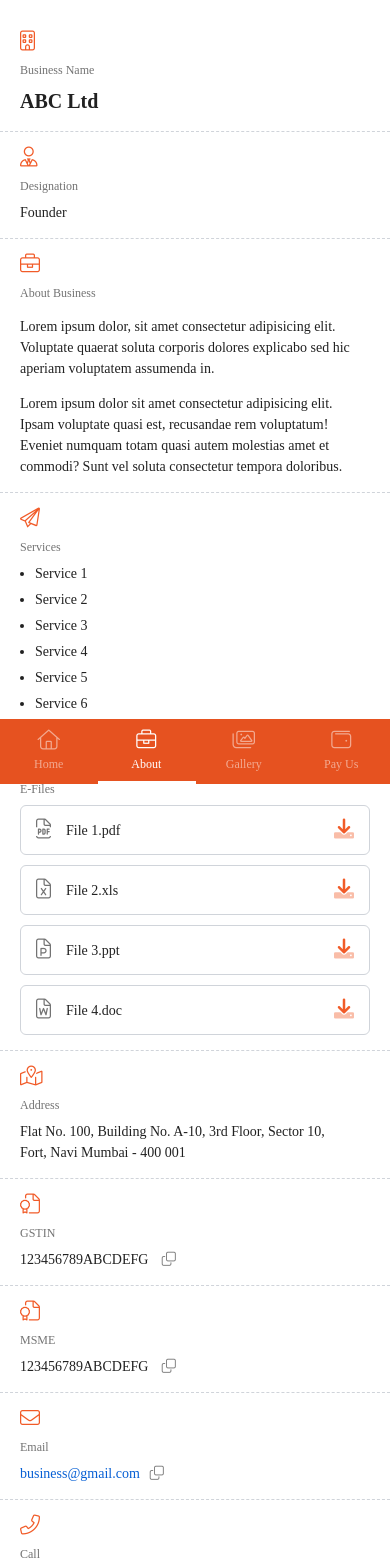
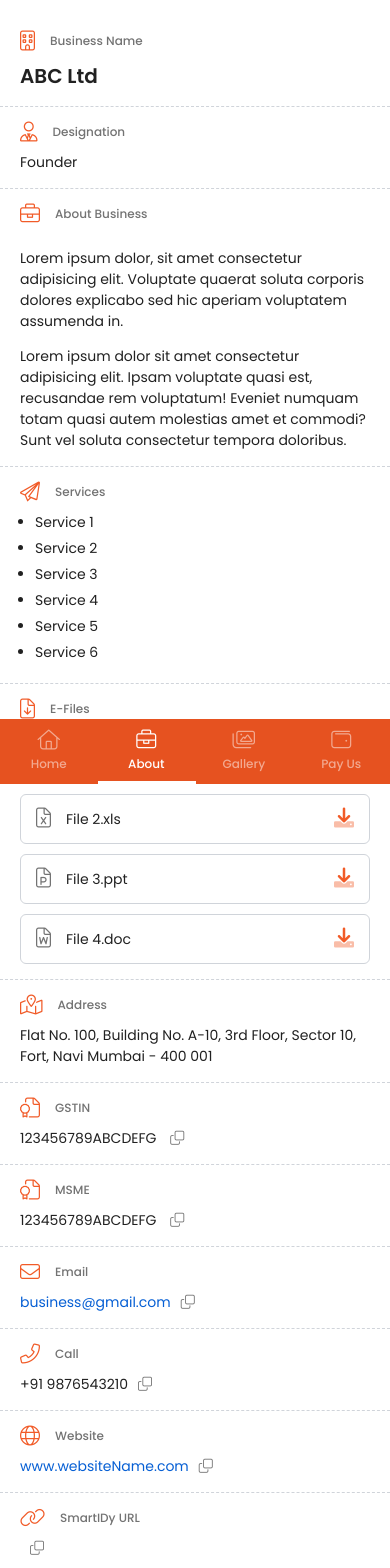
Before and after one commit to surajgd89/smartidy_react, a React (Create React App) app: page /about in a window 390 px wide. Shown: the part 60-1628 px from the top of the page. Built offline with nearby package versions, Linux system fonts and the light colour scheme.

Commit message:
update....

```diff
--- a/package.json
+++ b/package.json
@@ -6,6 +6,7 @@
         "@testing-library/jest-dom": "^5.16.5",
         "@testing-library/react": "^13.4.0",
         "@testing-library/user-event": "^13.5.0",
+        "moment": "^2.29.4",
         "normalize.css": "^8.0.1",
         "react": "^18.2.0",
         "react-dom": "^18.2.0",
--- a/src/App.js
+++ b/src/App.js
@@ -1,5 +1,5 @@
 import { BrowserRouter, Routes, Route } from "react-router-dom";
-import { useState, useEffect, useRef } from 'react';
+import { useState, useRef } from 'react';
 import './App.scss';
 
 import Home from './components/home/Home';
@@ -41,10 +41,12 @@ function App() {
   });
 
 
-
   const profile = useRef();
   const tabs = useRef();
   const social = useRef();
+
+
+
 
 
   return (
--- a/src/components/about/About.js
+++ b/src/components/about/About.js
@@ -1,8 +1,127 @@
+import { useState, useEffect } from "react";
 import './About.scss';
 
 
-function About(props) {
-   const setModalOpen = props.setModalOpen;
+function About({ modal }) {
+   const setModalOpen = modal;
+
+   const [IsVisible, setIsVisible] = useState(false);
+   const updateBreakPoint = () => {
+      let BreakPoint = window.innerWidth;
+      (BreakPoint < 575.98) ? setIsVisible(true) : setIsVisible(false)
+   }
+
+   useEffect(() => {
+      updateBreakPoint()
+      window.addEventListener('resize', updateBreakPoint);
+   }, [])
+
+   function BusinessName_Label() {
+      return (
+         <div className="lbl" >
+            <label className="en">Business Name</label>
+            <label className="mr">व्यवसायाचे नाव</label>
+            <label className="hn">व्यवसाय का नाम</label>
+         </div>
+      )
+   }
+   function Designation_Label() {
+      return (
+         <div className="lbl" >
+            <label className="en">Designation</label>
+            <label className="mr">पद</label>
+            <label className="hn">पद</label>
+         </div>
+      )
+   }
+   function AboutBusiness_Label() {
+      return (
+         <div className="lbl">
+            <label className="en">About Business</label>
+            <label className="mr">व्यवसायाबद्दल</label>
+            <label className="hn">व्यवसाय के बारे में</label>
+         </div>
+      )
+   }
+   function Services_Label() {
+      return (
+         <div className="lbl">
+            <label className="en">Services</label>
+            <label className="mr">सेवा</label>
+            <label className="hn">सेवाएँ</label>
+         </div>
+      )
+   }
+   function EFiles_Label() {
+      return (
+         <div className="lbl">
+            <label className="en">E-Files</label>
+            <label className="mr">इ-फाईल</label>
+            <label className="hn">इ-फाईल</label>
+         </div>
+      )
+   }
+   function Address_Label() {
+      return (
+         <div className="lbl">
+            <label className="en">Address</label>
+            <label className="mr">पत्ता</label>
+            <label className="hn">पता</label>
+         </div>
+      )
+   }
+   function Gstin_Label() {
+      return (
+         <div className="lbl">GSTIN</div>
+      )
+   }
+   function Msme_Label() {
+      return (
+         <div className="lbl">MSME</div>
+      )
+   }
+   function Email_Label() {
+      return (
+         <div className="lbl">
+            <label className="en">Email</label>
+            <label className="mr">ई-मेल</label>
+            <label className="hn">ई-मेल</label>
+         </div>
+      )
+   }
+   function Call_Label() {
+      return (
+         <div className="lbl">
+            <label className="en">Call</label>
+            <label className="mr">कॉल</label>
+            <label className="hn">कॉल</label>
+         </div>
+      )
+   }
+   function Website_Label() {
+      return (
+         <div className="lbl">
+            <label className="en">Website</label>
+            <label className="mr">संकेतस्थळ</label>
+            <label className="hn">वेबसाइट</label>
+         </div>
+      )
+   }
+   function SmartIDyUrl_Label() {
+      return (
+         <div className="lbl">SmartIDy URL</div>
+      )
+   }
+   function BusinessHrs_Label() {
+      return (
+         <div className="lbl">
+            <label className="en">Business Hours</label>
+            <label className="mr">व्यवसायाची वेळ</label>
+            <label className="hn">व्यवसाय का समय</label>
+         </div>
+      )
+   }
+
    return (
       <div className="page about" >
          <div className='header'>
@@ -21,39 +140,30 @@ function About(props) {
             <div className="data-row">
                <div className="ico">
                   <i className="fa-light fa-building"></i>
+                  {IsVisible && <BusinessName_Label />}
                </div>
                <div className="data">
-                  <div className="lbl">
-                     <label className="en">Business Name</label>
-                     <label className="mr">व्यवसायाचे नाव</label>
-                     <label className="hn">व्यवसाय का नाम</label>
-                  </div>
+                  {!IsVisible && <BusinessName_Label />}
                   <div className="val business-name">ABC Ltd</div>
                </div>
             </div>
             <div className="data-row">
                <div className="ico">
                   <i className="fa-light fa-user-tie"></i>
+                  {IsVisible && <Designation_Label />}
                </div>
                <div className="data">
-                  <div className="lbl">
-                     <label className="en">Designation</label>
-                     <label className="mr">पद</label>
-                     <label className="hn">पद</label>
-                  </div>
+                  {!IsVisible && <Designation_Label />}
                   <div className="val">Founder</div>
                </div>
             </div>
             <div className="data-row">
                <div className="ico">
                   <i className="fa-light fa-briefcase"></i>
+                  {IsVisible && <AboutBusiness_Label />}
                </div>
                <div className="data">
-                  <div className="lbl">
-                     <label className="en">About Business</label>
-                     <label className="mr">व्यवसायाबद्दल</label>
-                     <label className="hn">व्यवसाय के बारे में</label>
-                  </div>
+                  {!IsVisible && <AboutBusiness_Label />}
                   <div className="val">
                      <p>
                         Lorem ipsum dolor, sit amet consectetur adipisicing elit. Voluptate quaerat soluta
@@ -67,13 +177,10 @@ function About(props) {
             <div className="data-row">
                <div className="ico">
                   <i className="fa-light fa-paper-plane"></i>
+                  {IsVisible && <Services_Label />}
                </div>
                <div className="data">
-                  <div className="lbl">
-                     <label className="en">Services</label>
-                     <label className="mr">सेवा</label>
-                     <label className="hn">सेवाएँ</label>
-                  </div>
+                  {!IsVisible && <Services_Label />}
                   <div className="val">
                      <ul className="service-list">
                         <li>Service 1</li>
@@ -89,13 +196,10 @@ function About(props) {
             <div className="data-row">
                <div className="ico">
                   <i className="fa-light fa-file-download"></i>
+                  {IsVisible && <EFiles_Label />}
                </div>
                <div className="data">
-                  <div className="lbl">
-                     <label className="en">E-Files</label>
-                     <label className="mr">इ-फाईल</label>
-                     <label className="hn">इ-फाईल</label>
-                  </div>
+                  {!IsVisible && <EFiles_Label />}
                   <div className="val">
                      <div className="efiles-sec">
                         <a href="#" className="e-file ripple-effect-2" download>
@@ -125,13 +229,10 @@ function About(props) {
             <div className="data-row">
                <div className="ico">
                   <i className="fa-light fa-map-marked-alt"></i>
+                  {IsVisible && <Address_Label />}
                </div>
                <div className="data">
-                  <div className="lbl">
-                     <label className="en">Address</label>
-                     <label className="mr">पत्ता</label>
-                     <label className="hn">पता</label>
-                  </div>
+                  {!IsVisible && <Address_Label />}
                   <div className="val">Flat No. 100, Building No. A-10, 3rd Floor, Sector 10, <br /> Fort,
                      Navi Mumbai - 400 001</div>
                </div>
@@ -139,9 +240,10 @@ function About(props) {
             <div className="data-row">
                <div className="ico">
                   <i className="fa-light fa-file-certificate"></i>
+                  {IsVisible && <Gstin_Label />}
                </div>
                <div className="data">
-                  <div className="lbl">GSTIN</div>
+                  {!IsVisible && <Gstin_Label />}
                   <div className="val"><span id="business-gstin">123456789ABCDEFG</span> <i
                      className="fa-light fa-clone copy-to-clipboard" data-clipboard-target="#business-gstin"></i>
                   </div>
@@ -150,9 +252,11 @@ function About(props) {
             <div className="data-row">
                <div className="ico">
                   <i className="fa-light fa-file-certificate"></i>
+                  {IsVisible && <Msme_Label />}
                </div>
                <div className="data">
-                  <div className="lbl">MSME</div>
+                  {!IsVisible && <Msme_Label />}
+
                   <div className="val"><span id="business-msme">123456789ABCDEFG</span> <i
                      className="fa-light fa-clone copy-to-clipboard" data-clipboard-target="#business-msme"></i>
                   </div>
@@ -161,13 +265,10 @@ function About(props) {
             <div className="data-row">
                <div className="ico">
                   <i className="fa-light fa-envelope"></i>
+                  {IsVisible && <Email_Label />}
                </div>
                <div className="data">
-                  <div className="lbl">
-                     <label className="en">Email</label>
-                     <label className="mr">ई-मेल</label>
-                     <label className="hn">ई-मेल</label>
-                  </div>
+                  {!IsVisible && <Email_Label />}
                   <div className="val"><a href="mailto:business@gmail.com" id="copy-business-email"
                      className="link">business@gmail.com</a><i className="fa-light fa-clone copy-to-clipboard"
                         data-clipboard-target="#copy-business-email"></i>
@@ -177,13 +278,11 @@ function About(props) {
             <div className="data-row">
                <div className="ico">
                   <i className="fa-light fa-phone-alt"></i>
+                  {IsVisible && <Call_Label />}
                </div>
                <div className="data">
-                  <div className="lbl">
-                     <label className="en">Call</label>
-                     <label className="mr">कॉल</label>
-                     <label className="hn">कॉल</label>
-                  </div>
+                  {!IsVisible && <Call_Label />}
+
                   <div className="val"><span id="copy-business-number">+91 9876543210</span><i
                      className="fa-light fa-clone copy-to-clipboard"
                      data-clipboard-target="#copy-business-number"></i>
@@ -193,13 +292,11 @@ function About(props) {
             <div className="data-row">
                <div className="ico">
                   <i className="fa-light fa-globe"></i>
+                  {IsVisible && <Website_Label />}
                </div>
                <div className="data">
-                  <div className="lbl">
-                     <label className="en">Website</label>
-                     <label className="mr">संकेतस्थळ</label>
-                     <label className="hn">वेबसाइट</label>
-                  </div>
+                  {!IsVisible && <Website_Label />}
+
                   <div className="val"><a href="https://www.websitename.com/"
                      id="copy-business-website" className="link">www.websiteName.com</a><i
                         className="fa-light fa-clone copy-to-clipboard"
@@ -210,9 +307,11 @@ function About(props) {
             <div className="data-row">
                <div className="ico">
                   <i className="fa-light fa-link"></i>
+                  {IsVisible && <SmartIDyUrl_Label />}
                </div>
                <div className="data">
-                  <div className="lbl">SmartIDy URL</div>
+
+                  {!IsVisible && <SmartIDyUrl_Label />}
                   <div className="val">
                      <a href="#" id="copy-smartidy-url"
                         className="link smartidy-url"></a><i className="fa-light fa-clone copy-to-clipboard"
@@ -223,13 +322,11 @@ function About(props) {
             <div className="data-row">
                <div className="ico">
                   <i className="fa-light fa-clock"></i>
+                  {IsVisible && <BusinessHrs_Label />}
                </div>
                <div className="data">
-                  <div className="lbl">
-                     <label className="en">Business Hours</label>
-                     <label className="mr">व्यवसायाची वेळ</label>
-                     <label className="hn">व्यवसाय का समय</label>
-                  </div>
+                  {!IsVisible && <BusinessHrs_Label />}
+
                   <div className="val">
                      <table className="buss-hrs-tbl">
                         <tbody>
```
Also changed, not shown: public/index.html (+4 -9 lines), src/components/home/Home.js (+18 -4 lines), src/assets/images/business-logo-default.jpg, 1 other file (tests, documents, lock files or other folders).
